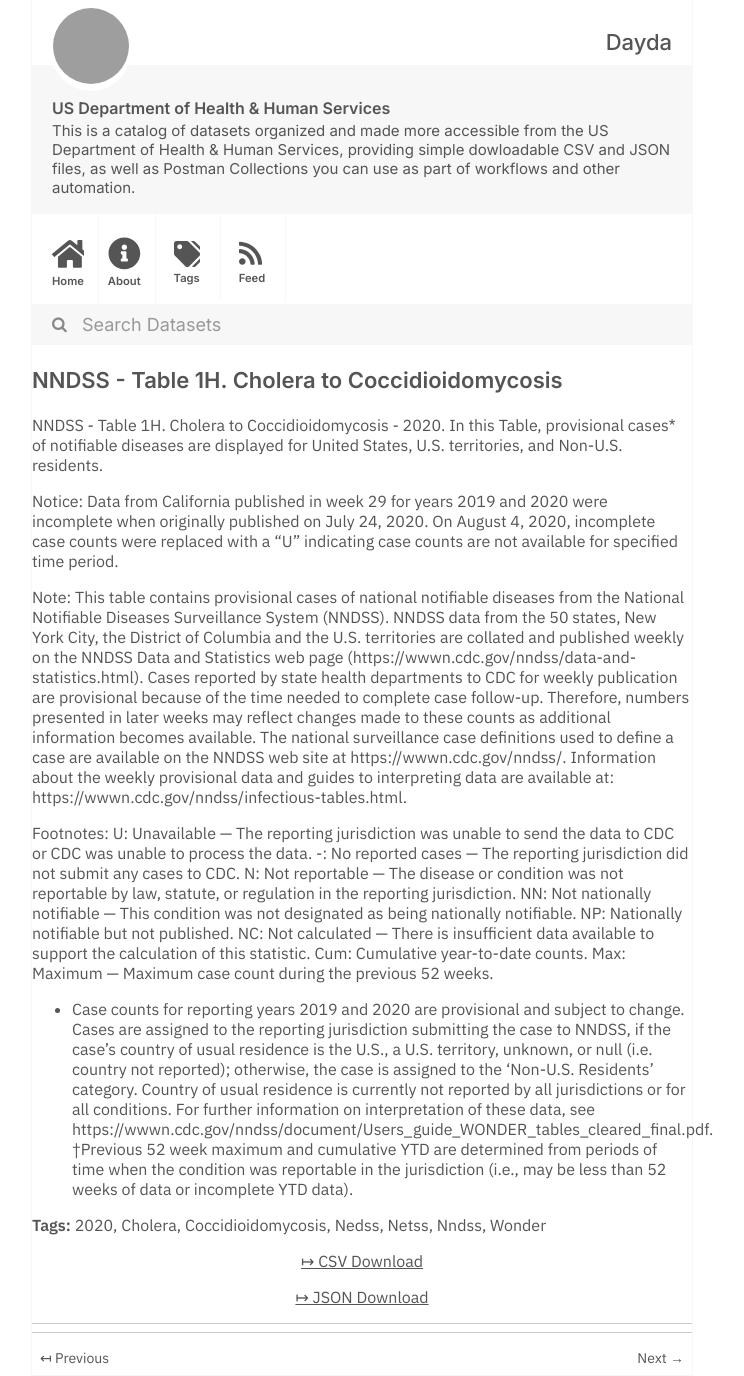
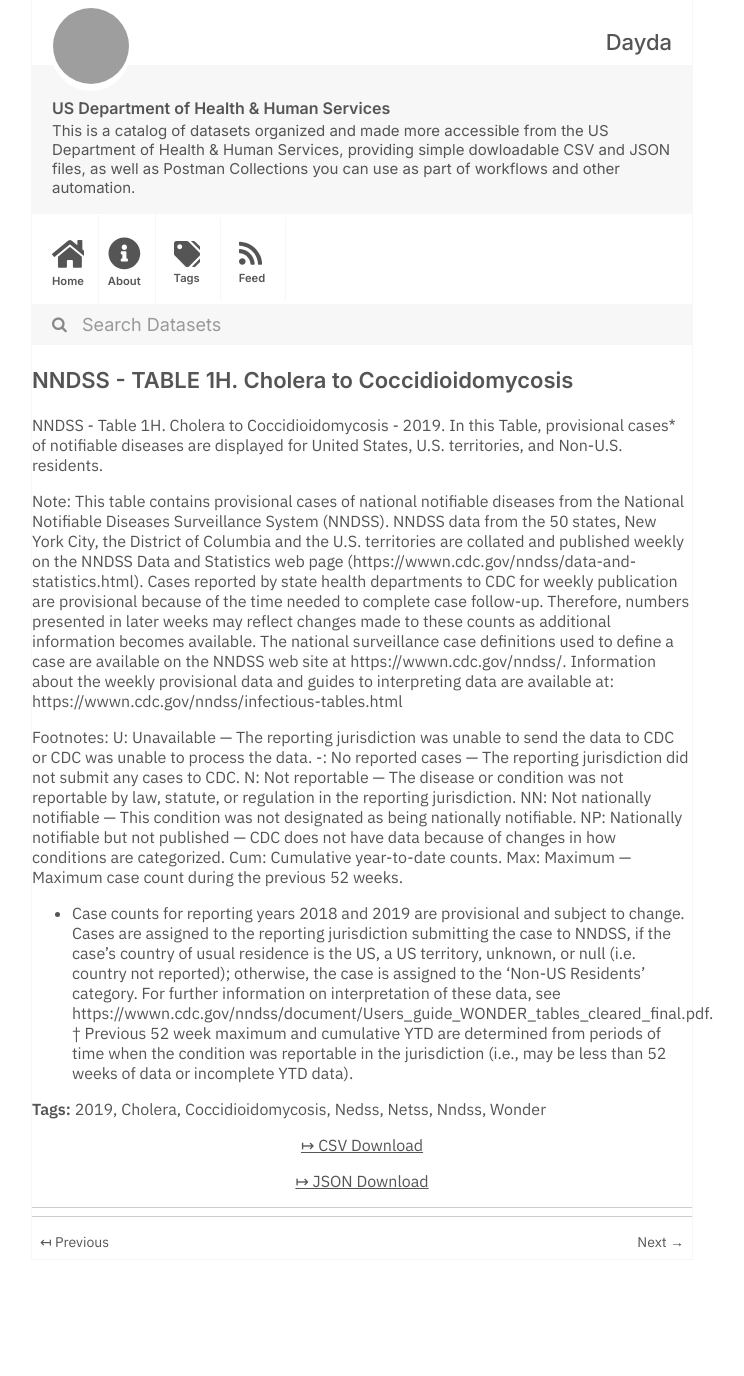
Before and after one commit to dayda-entities/us-department-of-health-and-human-services, a Jekyll site: the page built from _posts/2020-11-10-nndss-table-1h.-cholera-to-coccidioidomycosis.md, in a window 1280 px wide. Shown: the whole page, without its empty margins (278-1022 px from the left). Built offline with Jekyll 4.4.1, drawn with Linux system fonts in a browser that asks for light colours; after the commit the page ends 1260 px from its top, so only the background shows below that; grey boxes are pictures that could not be loaded.

Commit message:
Publish Data

```diff
--- a/_posts/2020-11-10-nndss-table-1h.-cholera-to-coccidioidomycosis.md
+++ b/_posts/2020-11-10-nndss-table-1h.-cholera-to-coccidioidomycosis.md
@@ -1,11 +1,11 @@
 ---
-title: NNDSS - Table 1H.  Cholera to Coccidioidomycosis
-created: '2020-11-10T16:16:33.649644'
-modified: '2021-04-25T14:41:10.647532'
+title: NNDSS - TABLE 1H. Cholera to Coccidioidomycosis
+created: '2020-11-10T16:17:49.570672'
+modified: '2021-04-21T22:22:23.631919'
 state: active
 type: dataset
 tags:
-  - '2020'
+  - '2019'
   - Cholera
   - Coccidioidomycosis
   - Nedss
@@ -13,26 +13,23 @@ tags:
   - Nndss
   - Wonder
 groups: []
-csv_url: 'https://data.cdc.gov/api/views/bqmb-vyka/rows.csv?accessType=DOWNLOAD'
-json_url: 'https://data.cdc.gov/api/views/bqmb-vyka/rows.json?accessType=DOWNLOAD'
+csv_url: 'https://data.cdc.gov/api/views/xsi2-33p5/rows.csv?accessType=DOWNLOAD'
+json_url: 'https://data.cdc.gov/api/views/xsi2-33p5/rows.json?accessType=DOWNLOAD'
 layout: post
 
 ---
-NNDSS - Table 1H.  Cholera to Coccidioidomycosis - 2020. In this Table, provisional cases* of notifiable diseases are displayed for United States, U.S. territories, and Non-U.S. residents.
-
-Notice: Data from California published in week 29 for years 2019 and 2020 were incomplete when originally published on July 24, 2020. On August 4, 2020, incomplete case counts were replaced with a "U" indicating case counts are not available for specified time period.
+NNDSS - Table 1H. Cholera to Coccidioidomycosis - 2019. In this Table, provisional cases* of notifiable diseases are displayed for United States, U.S. territories, and Non-U.S. residents.
 
 Note:
-This table contains provisional cases of national notifiable diseases from the National Notifiable Diseases Surveillance System (NNDSS). NNDSS data from the 50 states, New York City, the District of Columbia and the U.S. territories are collated and published weekly on the NNDSS Data and Statistics web page (https://wwwn.cdc.gov/nndss/data-and-statistics.html). Cases reported by state health departments to CDC for weekly publication are provisional because of the time needed to complete case follow-up. Therefore, numbers presented in later weeks may reflect changes made to these counts as additional information becomes available. The national surveillance case definitions used to define a case are available on the NNDSS web site at https://wwwn.cdc.gov/nndss/. Information about the weekly provisional data and guides to interpreting data are available at: https://wwwn.cdc.gov/nndss/infectious-tables.html.
+This table contains provisional cases of national notifiable diseases from the National Notifiable Diseases Surveillance System (NNDSS). NNDSS data from the 50 states, New York City, the District of Columbia and the U.S. territories are collated and published weekly on the NNDSS Data and Statistics web page (https://wwwn.cdc.gov/nndss/data-and-statistics.html). Cases reported by state health departments to CDC for weekly publication are provisional because of the time needed to complete case follow-up. Therefore, numbers presented in later weeks may reflect changes made to these counts as additional information becomes available. The national surveillance case definitions used to define a case are available on the NNDSS web site at https://wwwn.cdc.gov/nndss/. Information about the weekly provisional data and guides to interpreting data are available at: https://wwwn.cdc.gov/nndss/infectious-tables.html
 
 Footnotes:
 U: Unavailable — The reporting jurisdiction was unable to send the data to CDC or CDC was unable to process the data.
 -: No reported cases — The reporting jurisdiction did not submit any cases to CDC.
 N: Not reportable — The disease or condition was not reportable by law, statute, or regulation in the reporting jurisdiction.
 NN: Not nationally notifiable — This condition was not designated as being nationally notifiable.
-NP: Nationally notifiable but not published.
-NC: Not calculated — There is insufficient data available to support the calculation of this statistic.
+NP: Nationally notifiable but not published — CDC does not have data because of changes in how conditions are categorized.
 Cum: Cumulative year-to-date counts.
 Max: Maximum — Maximum case count during the previous 52 weeks.
-* Case counts for reporting years 2019 and 2020 are provisional and subject to change. Cases are assigned to the reporting jurisdiction submitting the case to NNDSS, if the case's country of usual residence is the U.S., a U.S. territory, unknown, or null (i.e. country not reported); otherwise, the case is assigned to the 'Non-U.S. Residents' category. Country of usual residence is currently not reported by all jurisdictions or for all conditions. For further information on interpretation of these data, see https://wwwn.cdc.gov/nndss/document/Users_guide_WONDER_tables_cleared_final.pdf.
-†Previous 52 week maximum and cumulative YTD are determined from periods of time when the condition was reportable in the jurisdiction (i.e., may be less than 52 weeks of data or incomplete YTD data).
+* Case counts for reporting years 2018 and 2019 are provisional and subject to change. Cases are assigned to the reporting jurisdiction submitting the case to NNDSS, if the case's country of usual residence is the US, a US territory, unknown, or null (i.e. country not reported); otherwise, the case is assigned to the 'Non-US Residents' category. For further information on interpretation of these data, see https://wwwn.cdc.gov/nndss/document/Users_guide_WONDER_tables_cleared_final.pdf.
+† Previous 52 week maximum and cumulative YTD are determined from periods of time when the condition was reportable in the jurisdiction (i.e., may be less than 52 weeks of data or incomplete YTD data).
```
